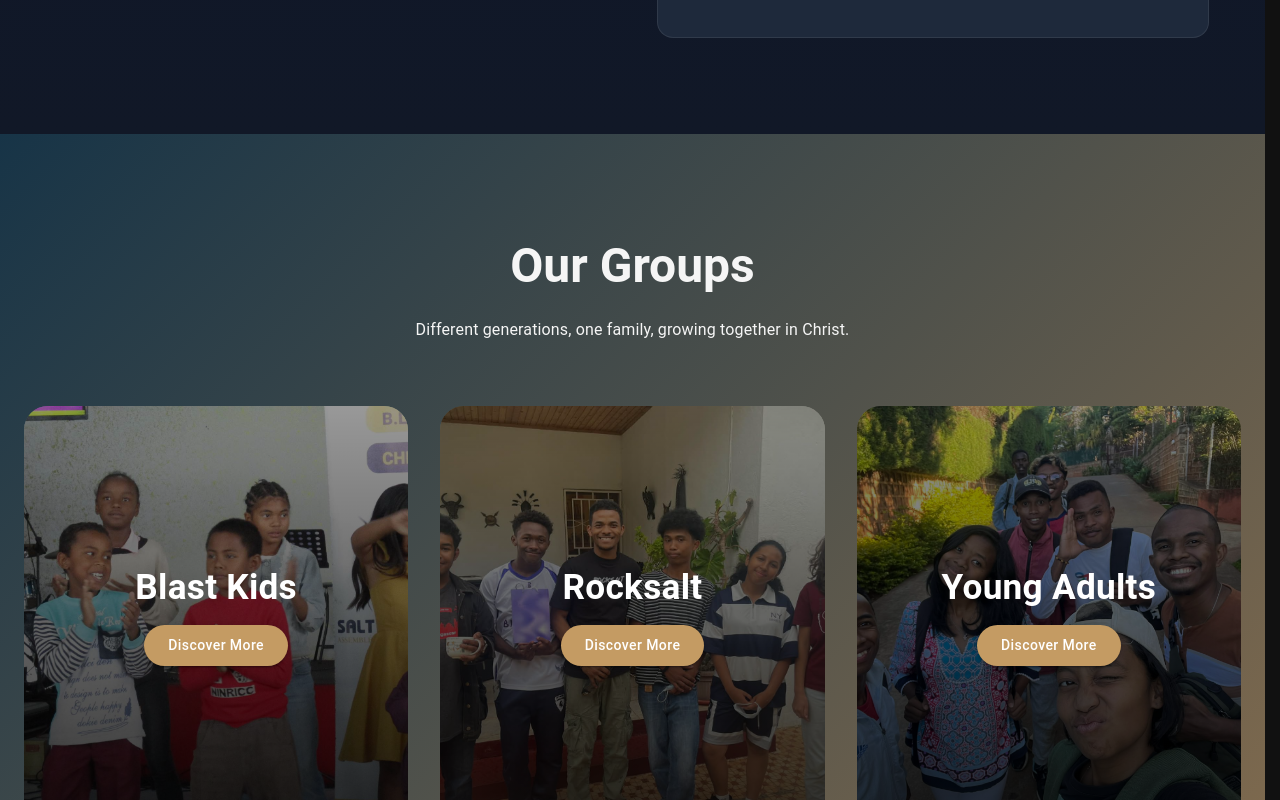
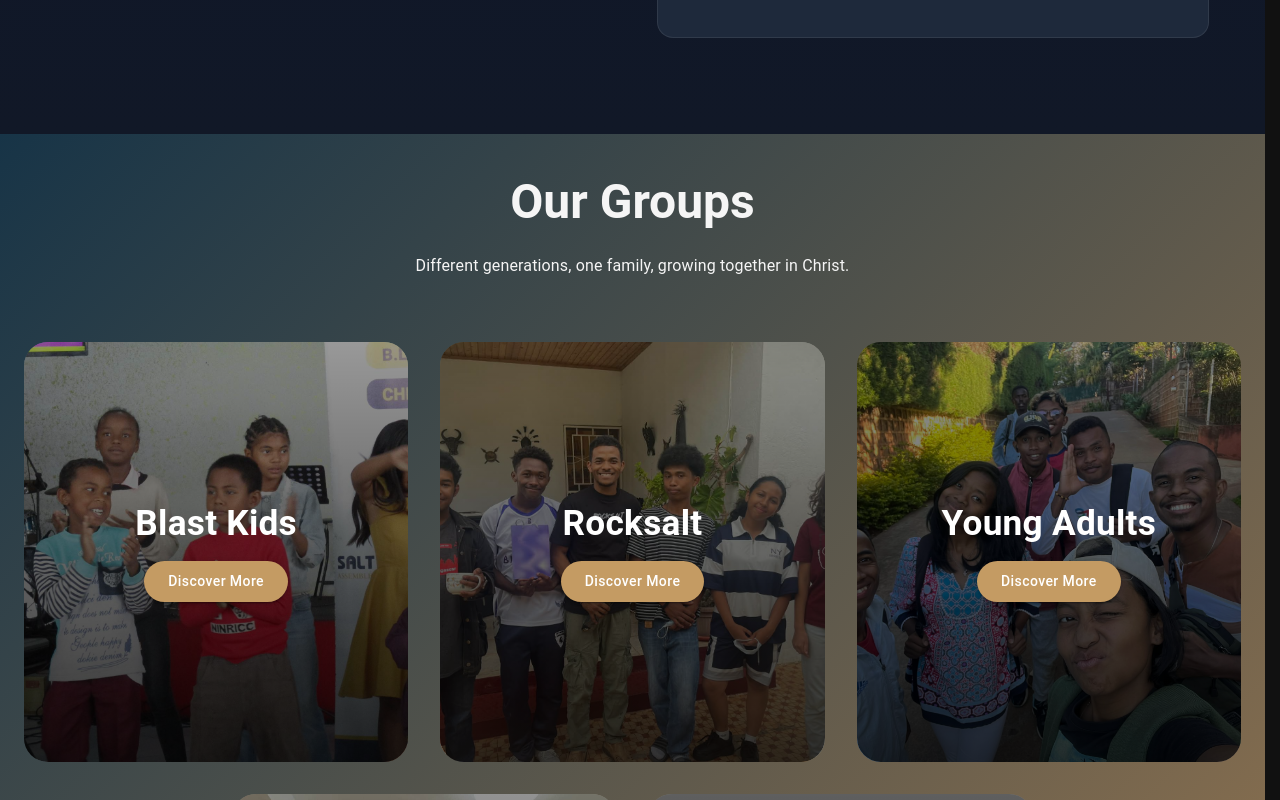
Before and after one commit to JayRostorfer/Salt-LightChurch, a Next.js app: page / in a window 1280 px wide. Shown: the part 1660-2460 px from the top of the page. Built offline with nearby package versions, Linux system fonts and the light colour scheme; grey boxes are pictures that could not be loaded.

Commit message:
Reduce padding in MinistriesPreview2 component

```diff
--- a/src/components/home/MinistriesPreview.js
+++ b/src/components/home/MinistriesPreview.js
@@ -8,7 +8,7 @@ export default function MinistriesPreview2() {
   return (
     <Box
       sx={{
-        py: 12,
+        py: 4,
         textAlign: "center",
         background:
             "linear-gradient(135deg, #173447, #9A7850)",
```
